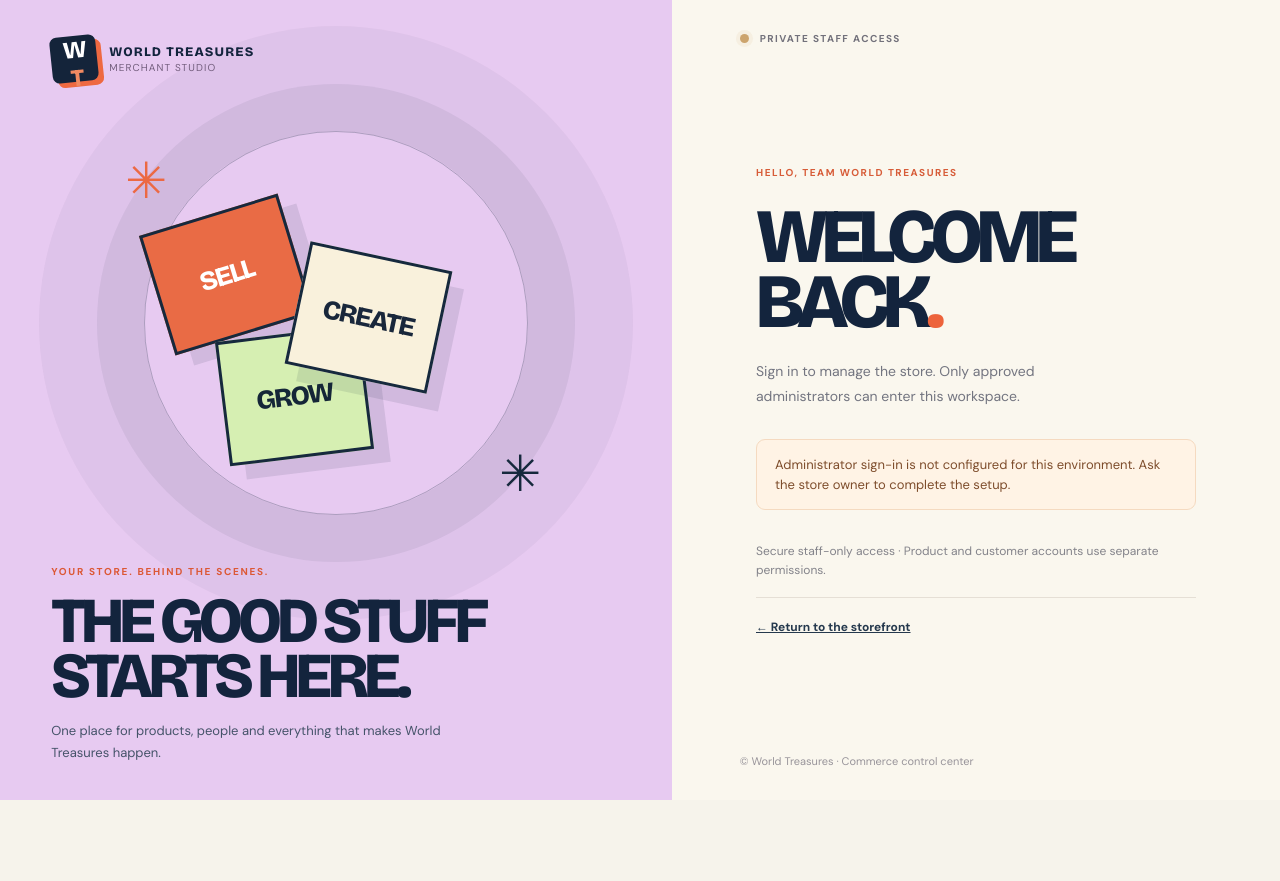
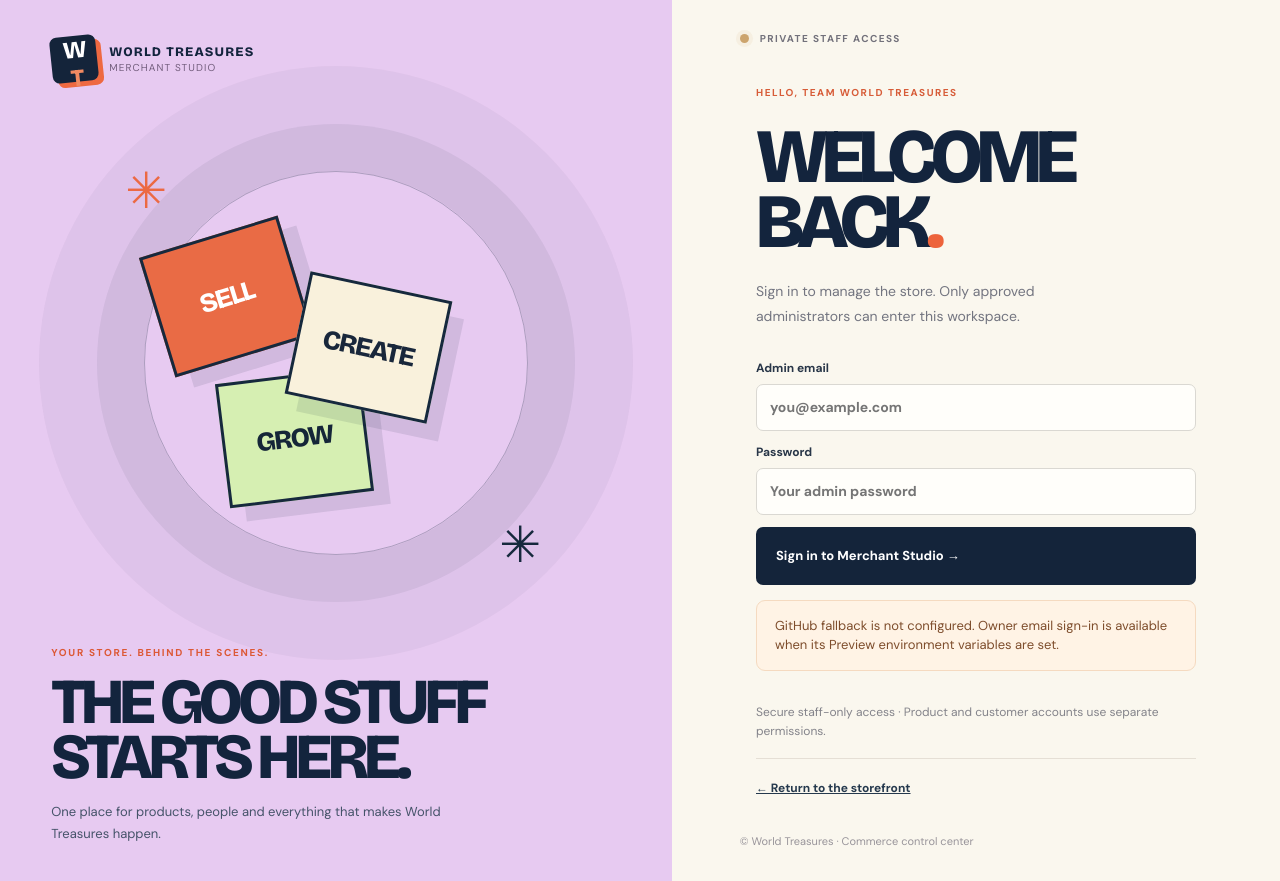
Before and after one commit to abdullahsaqibb/world-treasures-prod, a Next.js app: page /admin/login in a window 1280 px wide. Before the commit the page ends 800 px from the top, so only its background shows below. Built offline with nearby package versions, Linux system fonts and the light colour scheme; no server answers.

Commit message:
feat(auth): show email-password login before optional GitHub fallback

```diff
--- a/src/app/admin/login/page.tsx
+++ b/src/app/admin/login/page.tsx
@@ -1,4 +1,5 @@
 import {signIn} from "@/auth";
+import {OwnerLogin} from "./OwnerLogin";
 import {headers} from "next/headers";
 import {redirect} from "next/navigation";
 import {adminConfiguration} from "@/lib/admin-config";
@@ -20,7 +21,8 @@ export default async function Login(){
    <div className="wt-login-showcase-copy"><span className="wt-eyebrow">YOUR STORE. BEHIND THE SCENES.</span><h2>THE GOOD STUFF<br/>STARTS HERE.</h2><p>One place for products, people and everything that makes World Treasures happen.</p></div>
   </div>
   <div className="wt-login-area"><div className="wt-login-top"><span className="wt-admin-envdot"/> PRIVATE STAFF ACCESS</div><div className="wt-login-center"><span className="wt-login-tag">HELLO, TEAM WORLD TREASURES</span><h1>Welcome<br/>back<span>.</span></h1><p>Sign in to manage the store. Only approved administrators can enter this workspace.</p>
-   {configured?<form action={async()=>{"use server";await signIn("github",{redirectTo:"/admin"});}}><button className="wt-login-button" type="submit"><svg viewBox="0 0 24 24" width="20" height="20" fill="currentColor" aria-hidden="true"><path d="M12 .6A11.4 11.4 0 0 0 8.4 22.8c.57.1.78-.24.78-.55v-2.1c-3.16.68-3.83-1.34-3.83-1.34-.51-1.3-1.25-1.65-1.25-1.65-1.03-.7.08-.69.08-.69 1.14.08 1.75 1.17 1.75 1.17 1.01 1.73 2.66 1.23 3.3.94.1-.73.4-1.23.72-1.51-2.52-.29-5.17-1.26-5.17-5.63 0-1.25.44-2.27 1.17-3.08-.12-.29-.51-1.46.11-3.04 0 0 .96-.31 3.14 1.18A10.9 10.9 0 0 1 12 6.8c.97 0 1.95.13 2.87.39 2.18-1.49 3.13-1.18 3.13-1.18.63 1.58.24 2.75.12 3.04.73.81 1.17 1.83 1.17 3.08 0 4.38-2.65 5.34-5.18 5.62.41.36.77 1.05.77 2.12v2.38c0 .31.2.66.79.54A11.4 11.4 0 0 0 12 .6Z"/></svg> Continue with GitHub <span>↗</span></button></form>:<div className="wt-help">Administrator sign-in is not configured for this environment. Ask the store owner to complete the setup.</div>}
+   <OwnerLogin/>
+   {configured?<form action={async()=>{"use server";await signIn("github",{redirectTo:"/admin"});}}><button className="wt-login-button" type="submit"><svg viewBox="0 0 24 24" width="20" height="20" fill="currentColor" aria-hidden="true"><path d="M12 .6A11.4 11.4 0 0 0 8.4 22.8c.57.1.78-.24.78-.55v-2.1c-3.16.68-3.83-1.34-3.83-1.34-.51-1.3-1.25-1.65-1.25-1.65-1.03-.7.08-.69.08-.69 1.14.08 1.75 1.17 1.75 1.17 1.01 1.73 2.66 1.23 3.3.94.1-.73.4-1.23.72-1.51-2.52-.29-5.17-1.26-5.17-5.63 0-1.25.44-2.27 1.17-3.08-.12-.29-.51-1.46.11-3.04 0 0 .96-.31 3.14 1.18A10.9 10.9 0 0 1 12 6.8c.97 0 1.95.13 2.87.39 2.18-1.49 3.13-1.18 3.13-1.18.63 1.58.24 2.75.12 3.04.73.81 1.17 1.83 1.17 3.08 0 4.38-2.65 5.34-5.18 5.62.41.36.77 1.05.77 2.12v2.38c0 .31.2.66.79.54A11.4 11.4 0 0 0 12 .6Z"/></svg> Continue with GitHub (fallback) <span>↗</span></button></form>:<div className="wt-help">GitHub fallback is not configured. Owner email sign-in is available when its Preview environment variables are set.</div>}
    <div className="wt-login-hint">Secure staff-only access · Product and customer accounts use separate permissions.</div>
    <Link className="wt-login-back" href="/">← Return to the storefront</Link>
   </div><div className="wt-login-foot">© World Treasures · Commerce control center</div></div>
```
